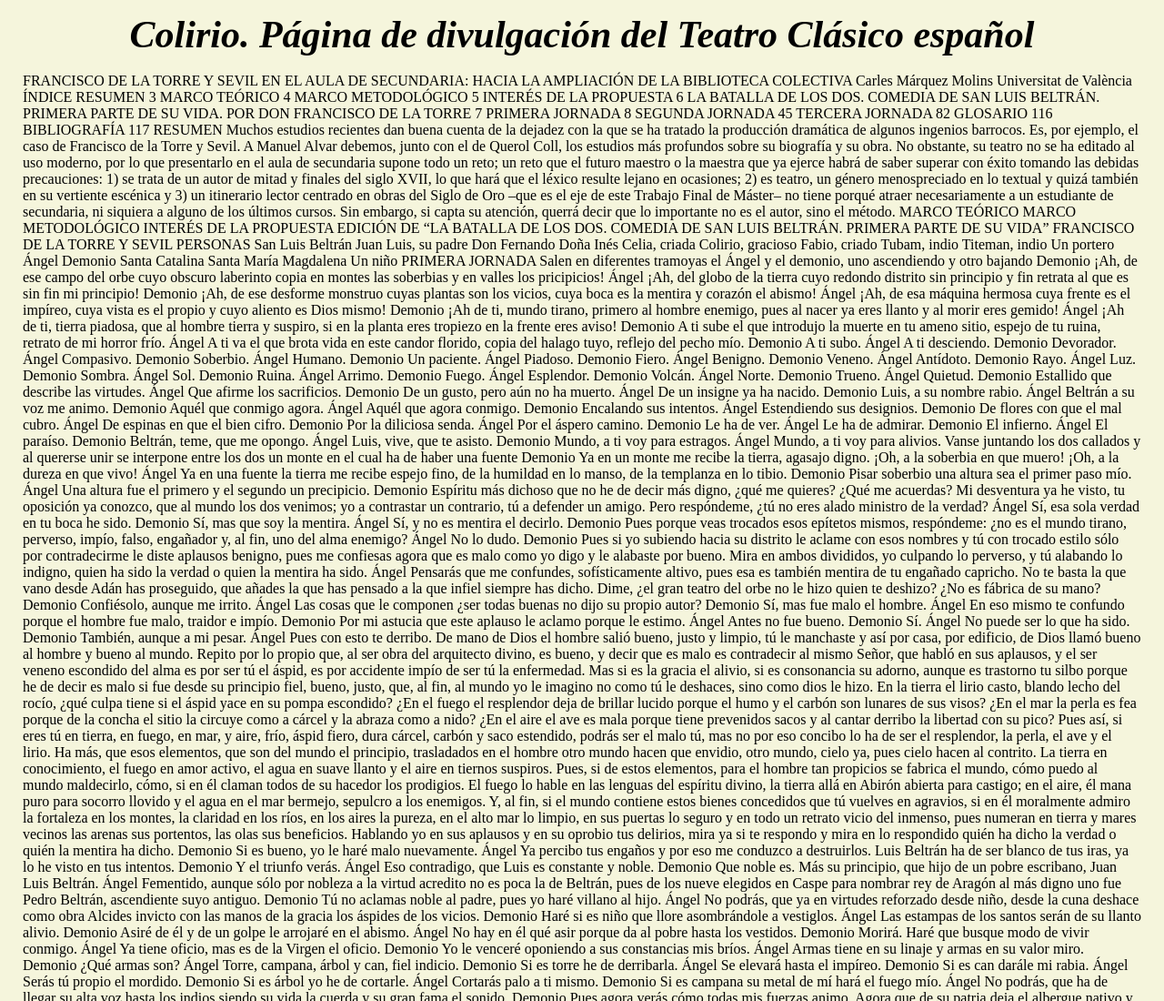
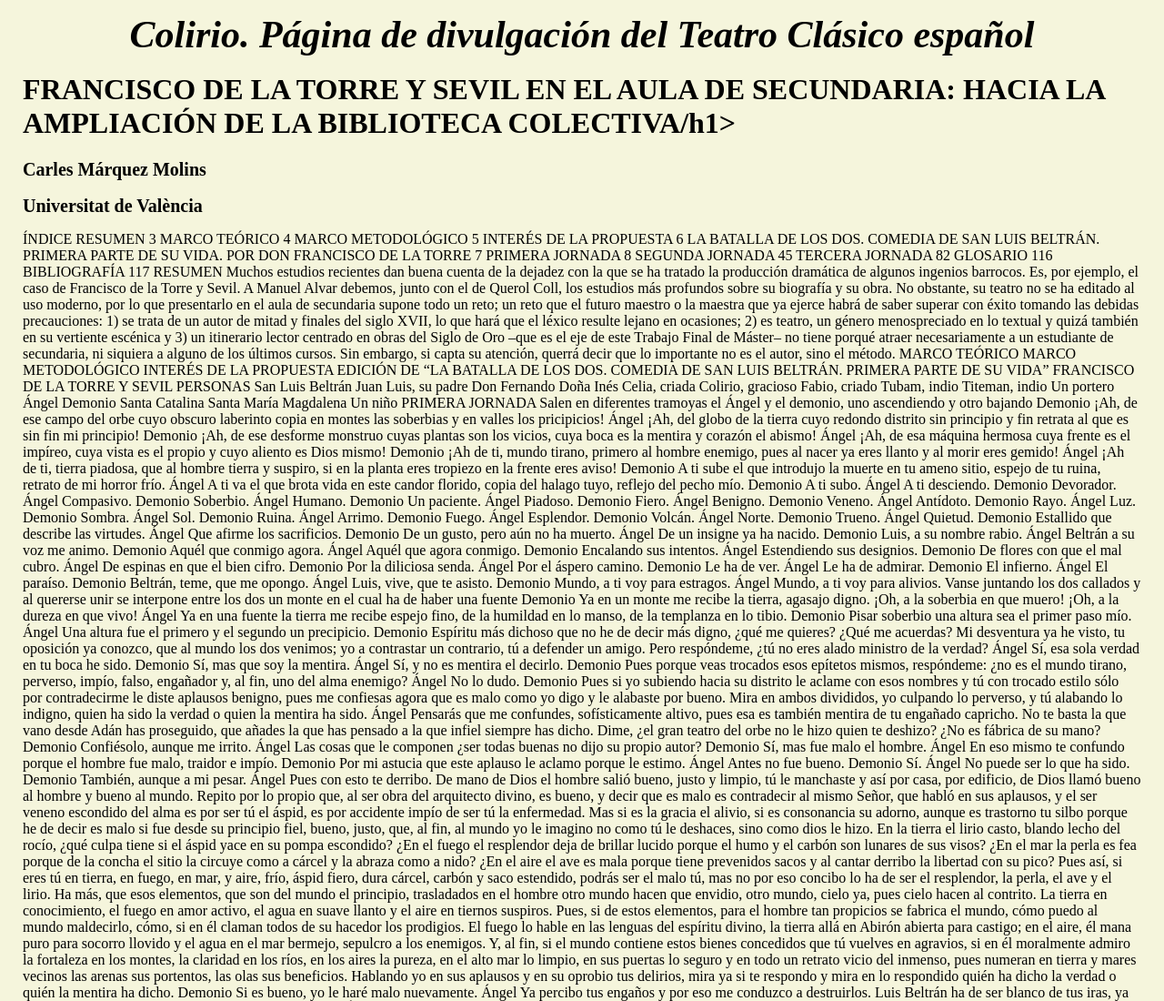
Before and after one commit to carlesmarmol/colirio-teatro-clasico, a plain HTML site: page san-luis.html in a window 1280 px wide. Shown: the top 1100 px of the page at 91% size. Drawn offline with Linux system fonts and the light colour scheme.

Commit message:
Update san-luis.html

```diff
--- a/san-luis.html
+++ b/san-luis.html
@@ -11,10 +11,10 @@
 		<!--TEI front-->
 		<!--TEI body--><div class="teidiv0" id="index.xml-body.1_div.1">
 
-FRANCISCO DE LA TORRE Y SEVIL EN EL AULA DE SECUNDARIA: HACIA LA AMPLIACIÓN DE LA BIBLIOTECA COLECTIVA
-
-Carles Márquez Molins
-Universitat de València
+<h1>FRANCISCO DE LA TORRE Y SEVIL EN EL AULA DE SECUNDARIA: HACIA LA AMPLIACIÓN DE LA BIBLIOTECA COLECTIVA/h1>
+
+<h2>Carles Márquez Molins</h2>
+<h2>Universitat de València</h2>
 
 
 
```
